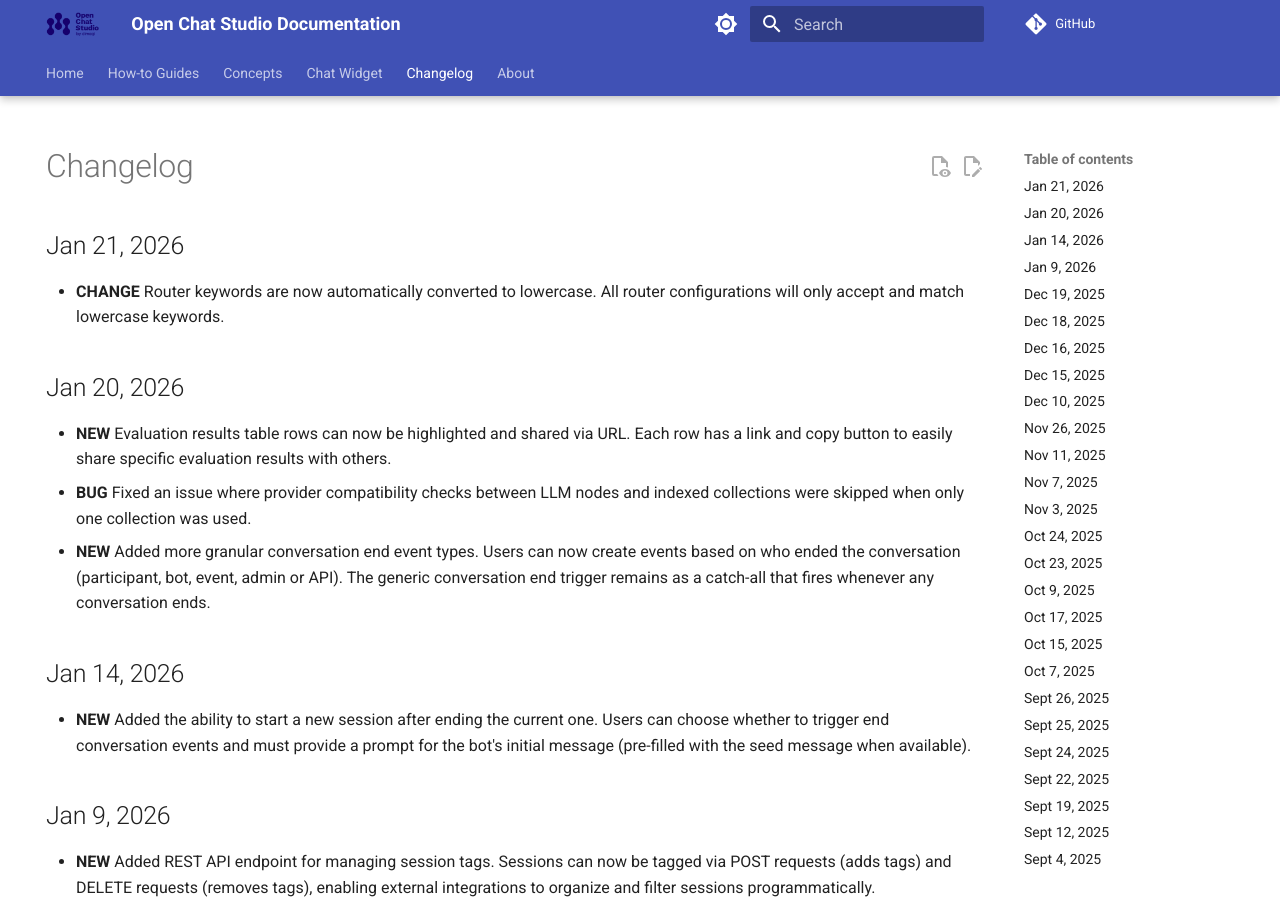
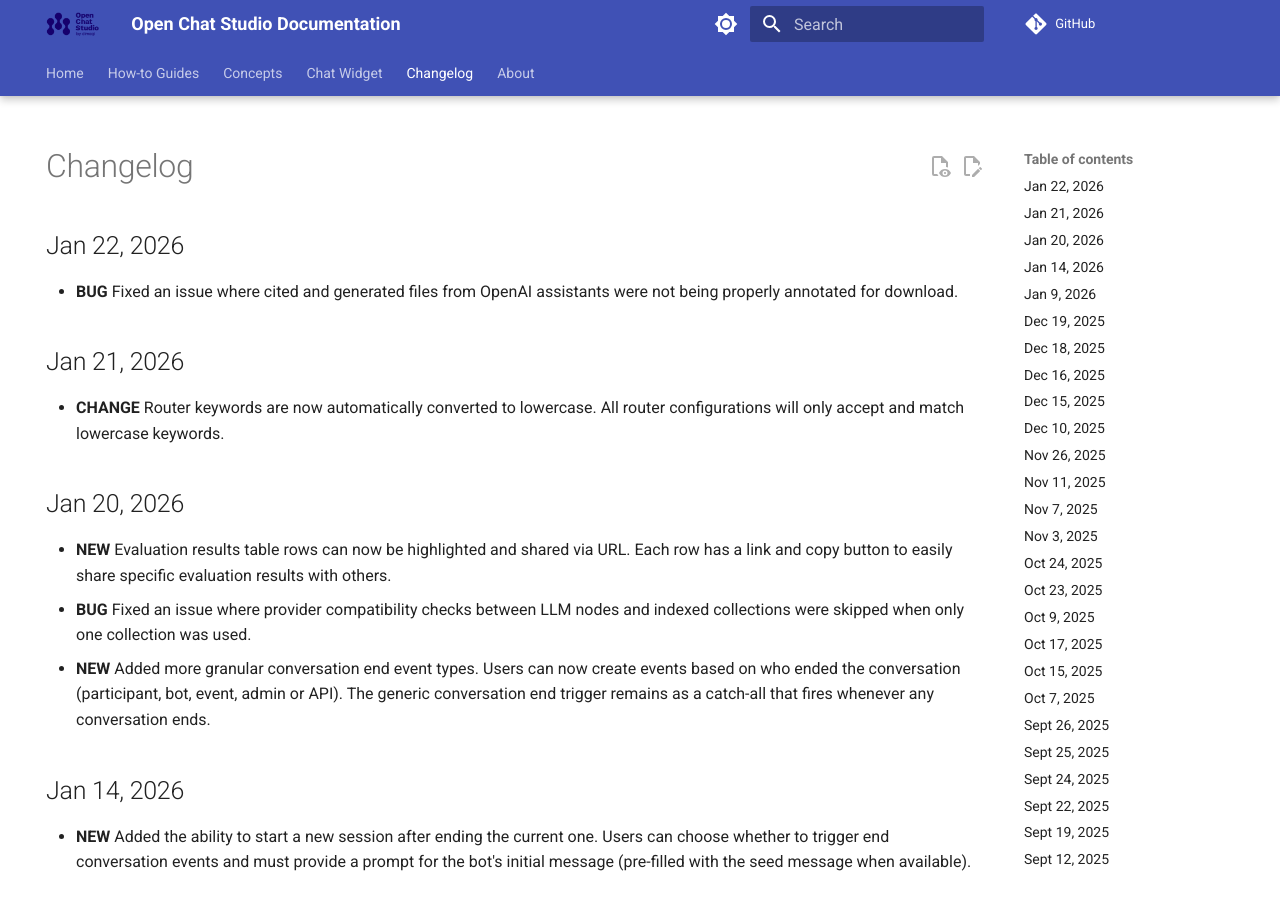
Before and after one commit to dimagi/open-chat-studio-docs, an MkDocs documentation site: the page built from docs/changelog.md, in a window 1280 px wide and 900 px high. Built offline with MkDocs 1.6.1 and Material for MkDocs 9.7.7, drawn with Linux system fonts in a browser that asks for light colours; emoji names are drawn with the system emoji font; a script that is not in the unit is left out; comment, search, counter and statistics services are not loaded.

Commit message:
update changelog and docs from OCS PR #2686

```diff
--- a/docs/changelog.md
+++ b/docs/changelog.md
@@ -4,6 +4,9 @@ hide:
 ---
 
 # Changelog
+## Jan 22, 2026
+* **BUG** Fixed an issue where cited and generated files from OpenAI assistants were not being properly annotated for download.
+
 ## Jan 21, 2026
 * **CHANGE** Router keywords are now automatically converted to lowercase. All router configurations will only accept and match lowercase keywords.
 
```
